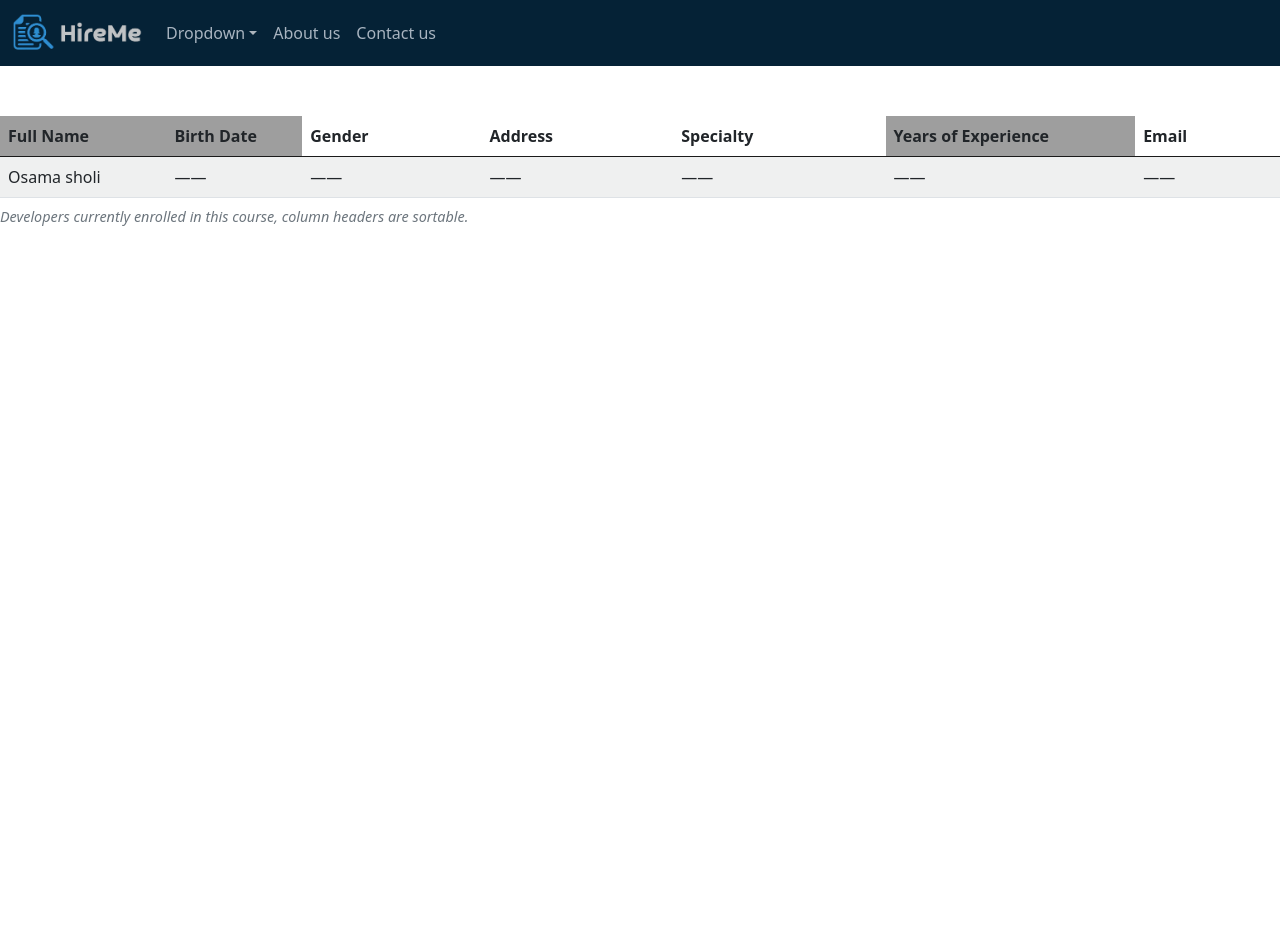
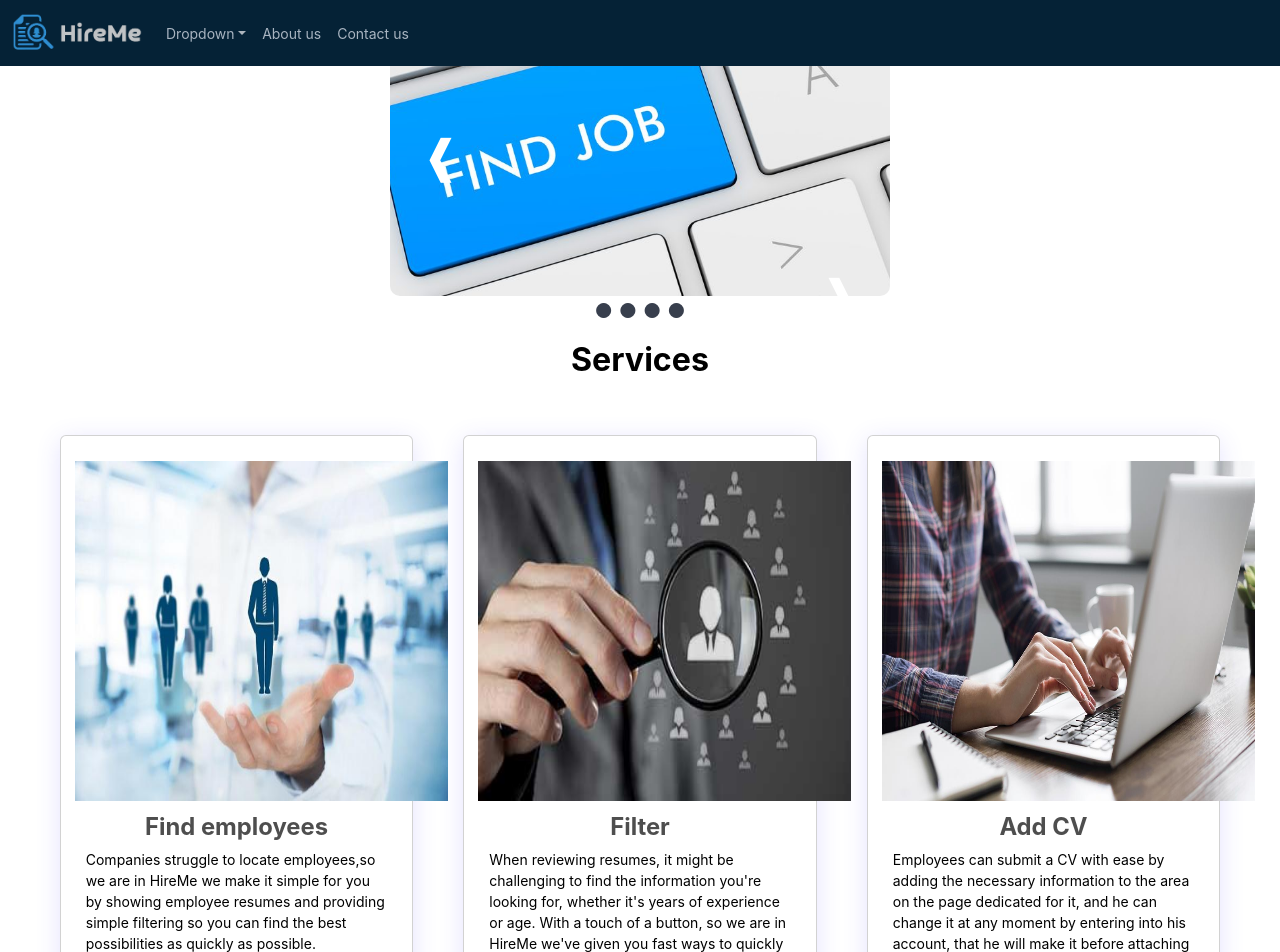
Before and after one commit to Namroutii/job-app-cap, a React (Create React App) app in the folder job-app/: page /home in a window 1280 px wide. Shown: the top 952 px of the page. Before the commit the page ends 800 px from the top, so only its background shows below. Built offline with nearby package versions, Linux system fonts and the light colour scheme; grey boxes are pictures that could not be loaded.

Commit message:
table and services links

```diff
--- a/job-app/src/App.js
+++ b/job-app/src/App.js
@@ -1,14 +1,9 @@
 import "./App.css";
-import Footer from "./components/footer/Footer";
-import Header from "./components/header/Header";
-import LoginForm from "./components/login/loginform";
-import NavBar from "./components/NavBar/NavBar";
-import Services from "./components/services/Services";
-import GetCV from "./pages/getCV/GetCV";
+import Home from "./pages/home/Home";
 function App() {
   return (
     <div>
-      <GetCV />
+      <Home />
     </div>
   );
 }
--- a/job-app/src/components/Table/tableData1.json
+++ b/job-app/src/components/Table/tableData1.json
@@ -1,6 +1,29 @@
 [
   {
     "full_name": "Osama sholi",
-    "birth_date": ""
+    "birth_date": "1/1/2001",
+    "gender": "male",
+    "address": "nablus",
+    "specialty": "SEO",
+    "years_of_experience": "5",
+    "email": "osama.shouli2002@gmail.com"
+  },
+  {
+    "full_name": "1Osama sholi",
+    "birth_date": "11/1/2001",
+    "gender": "male",
+    "address": "nablus",
+    "specialty": "sometihing",
+    "years_of_experience": "7",
+    "email": "osama.shouli2000@gmail.com"
+  },
+  {
+    "full_name": "2Osama sholi",
+    "birth_date": "12/1/2001",
+    "gender": "male",
+    "address": "nablus",
+    "specialty": "else",
+    "years_of_experience": "10",
+    "email": "osama.shouli2001@gmail.com"
   }
 ]
--- a/job-app/src/components/services/Services.js
+++ b/job-app/src/components/services/Services.js
@@ -1,46 +1,63 @@
+import "./ServicesStyle.css";
+import { Link } from "react-router-dom";
 
-import "./ServicesStyle.css";
-const Services=()=>{
-    return(
+const Services = () => {
+  return (
     <section className="cards" id="services">
       <h1 class="title">Services</h1>
       <div className="content">
-                < div className="card">
+        <Link to="/add-cv" className="services-links">
+          <div className="card">
             <div className="imag">
-                        <img src="./images/find.jpg" alt="..." >
-                        </img>
+              <img src="./images/find.jpg" alt="..."></img>
             </div>
+
             <div className="info">
               <h2>Find employees</h2>
-                        <p>Companies struggle to locate employees,so we are in HireMe we make it simple for you by showing employee resumes and providing simple filtering so you can find the best possibilities as quickly as possible.</p>
+              <p>
+                Companies struggle to locate employees,so we are in HireMe we
+                make it simple for you by showing employee resumes and providing
+                simple filtering so you can find the best possibilities as
+                quickly as possible.
+              </p>
             </div>
           </div>
+        </Link>
+        <Link to="/get-cv" className="services-links">
           <div className="card">
             <div className="imag">
-                        <img src="./images/Filter.jpg" alt="..."  >
-                        </img>
+              <img src="./images/Filter.jpg" alt="..."></img>
             </div>
             <div className="info">
               <h2>Filter</h2>
-                        <p>When reviewing resumes, it might be challenging to find the information you're looking for, whether it's years of experience or age. With a touch of a button, so we are in HireMe we've given you fast ways to quickly find the ideal candidate. Here, you'll find everything you need to hire the ideal candidate.</p>
+              <p>
+                When reviewing resumes, it might be challenging to find the
+                information you're looking for, whether it's years of experience
+                or age. With a touch of a button, so we are in HireMe we've
+                given you fast ways to quickly find the ideal candidate. Here,
+                you'll find everything you need to hire the ideal candidate.
+              </p>
             </div>
           </div>
+        </Link>
+        <Link to="/get-cv" className="services-links">
           <div className="card">
             <div className="imag">
-                        <img src="./images/cv.jpg" alt="..."  >
-                        </img>
+              <img src="./images/cv.jpg" alt="..."></img>
             </div>
             <div className="info">
               <h2>Add CV</h2>
-                        <p>Employees can submit a CV with ease by adding the necessary information to the area on the page dedicated for it, and he can change it at any moment by entering into his account, that he will make it before attaching the CV.</p>
+              <p>
+                Employees can submit a CV with ease by adding the necessary
+                information to the area on the page dedicated for it, and he can
+                change it at any moment by entering into his account, that he
+                will make it before attaching the CV.
+              </p>
             </div>
           </div>
+        </Link>
       </div>
-
     </section>
-
-    )
-
-
-    }
+  );
+};
 export default Services;
--- a/job-app/src/components/services/ServicesStyle.css
+++ b/job-app/src/components/services/ServicesStyle.css
@@ -23,8 +23,11 @@
     padding: 25px;
     margin: 25px;
     transition: 0.7s ease;
-
+    height: 500px;
 }
+.services-links:link { text-decoration: none; color: black !important;}
+.services-links:visited { text-decoration: none; color: black !important;}
+.services-links:active { text-decoration: none; color: black !important;}
 
 .card:hover {
     transform: scale(1.1);
--- a/job-app/src/pages/getCV/GetCV.css
+++ b/job-app/src/pages/getCV/GetCV.css
@@ -1,9 +1,7 @@
 #nav-bar{
     margin-bottom: 100px;
 }
-* {
-  box-sizing: border-box;
-}
+
 
 body {
   color: #383f4d;
@@ -12,12 +10,6 @@ body {
   font-family: -apple-system, BlinkMacSystemFont, "Segoe UI", "Helvetica Neue",
     sans-serif;
 }
-
-/*
-=================
-Table
-=====================
-*/
 
 .table_container {
   max-width: 750px;
--- a/job-app/src/pages/home/Home.js
+++ b/job-app/src/pages/home/Home.js
@@ -1,5 +1,16 @@
 import "./Home.css";
+import Footer from "../../components/footer/Footer";
+import Header from "../../components/header/Header";
+import NavBar from "../../components/NavBar/NavBar";
+import Services from "../../components/services/Services";
 function Home() {
-  return <div></div>;
+  return (
+    <div>
+      <NavBar />
+      <Header />
+      <Services />
+      <Footer />
+    </div>
+  );
 }
 export default Home;
```
Also changed, not shown: job-app/src/components/Table/Table.css (added). Lines whose indentation alone changed are shown as unchanged.
